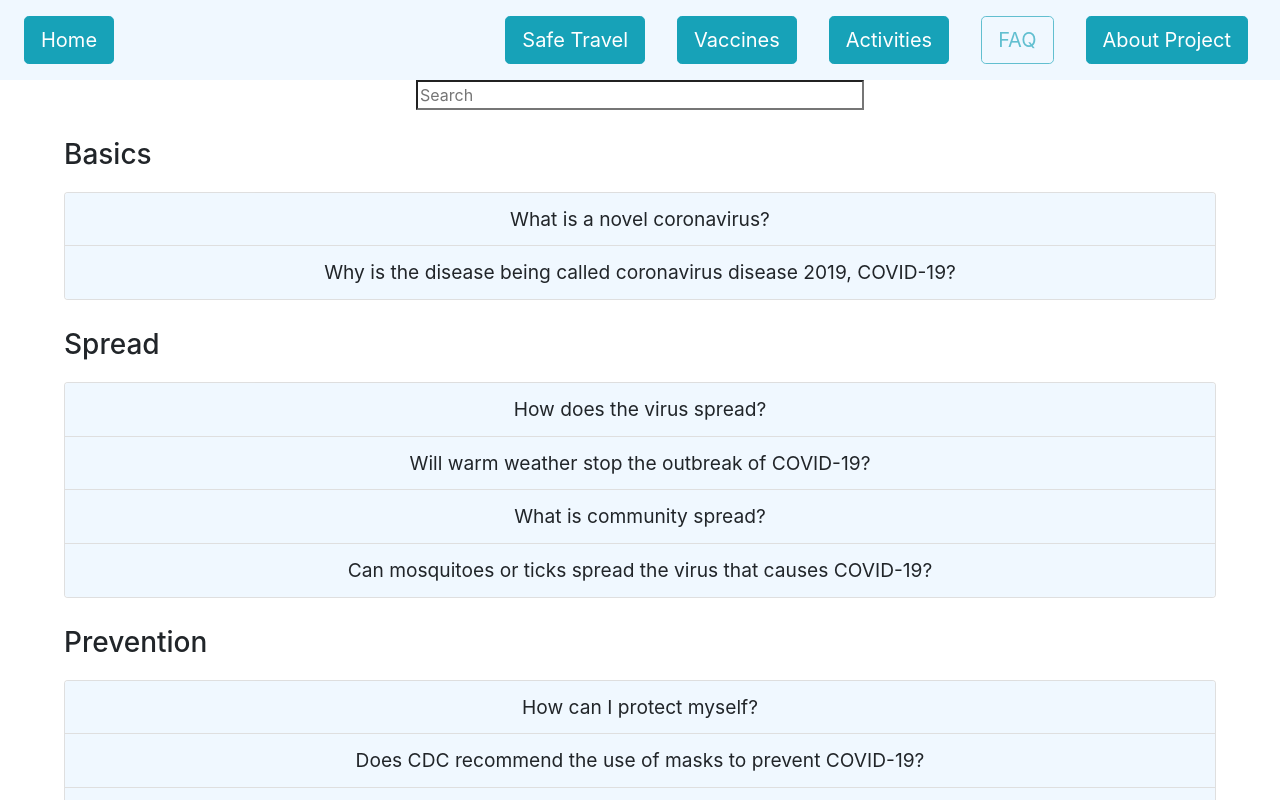
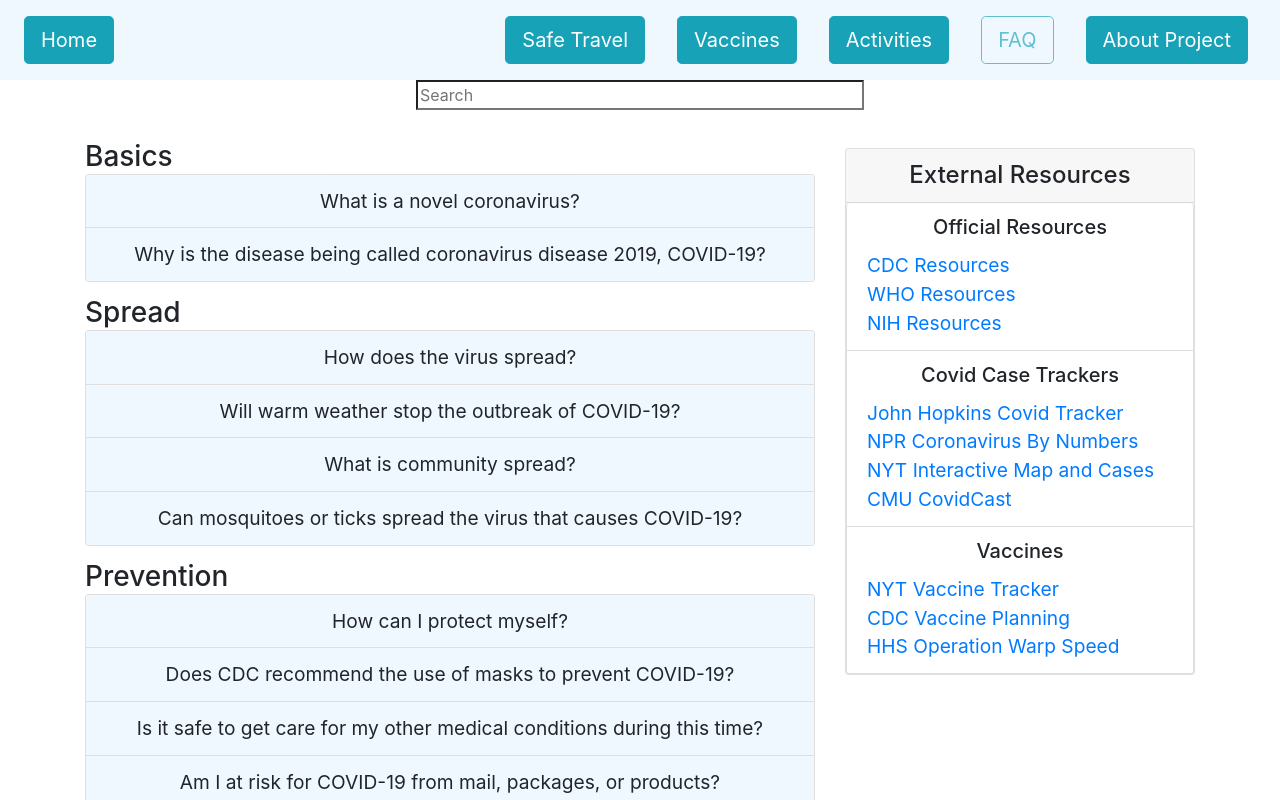
Before and after one commit to CarlaFloricel/cs522-covid-app, a React (Create React App) app: page /faq in a window 1280 px wide. Shown: the top 800 px of the page. Built offline with nearby package versions, Linux system fonts and the light colour scheme.

Commit message:
external resources card in faq

```diff
--- a/src/components/faq/faq.component.jsx
+++ b/src/components/faq/faq.component.jsx
@@ -1,7 +1,30 @@
 import React from 'react';
 import './faq.styles.css';
 import {Question} from './question.component';
+import Container from 'react-bootstrap/Container';
+import Row from 'react-bootstrap/Row';
+import Col from 'react-bootstrap/Col';
+import Card from 'react-bootstrap/Card';
+import ListGroup from 'react-bootstrap/ListGroup';
 
+const links = [
+    {category: 'Official Resources', linkList: [
+        {title: 'CDC Resources', url: 'https://www.cdc.gov/coronavirus/2019-ncov/your-health/need-to-know.html'},
+        {title: "WHO Resources", url: 'https://www.who.int/emergencies/diseases/novel-coronavirus-2019'},
+        {title: "NIH Resources", url: 'https://www.nih.gov/coronavirus'}
+    ]},
+    {category: 'Covid Case Trackers', linkList: [
+        {title: 'John Hopkins Covid Tracker', url: 'https://coronavirus.jhu.edu/us-map'},
+        {title: 'NPR Coronavirus By Numbers', url: 'https://www.npr.org/sections/health-shots/2020/09/01/816707182/map-tracking-the-spread-of-the-coronavirus-in-the-u-s'},
+        {title: 'NYT Interactive Map and Cases', url: 'https://www.nytimes.com/interactive/2020/us/coronavirus-us-cases.html'},
+        {title: 'CMU CovidCast', url: 'https://covidcast.cmu.edu/?sensor=doctor-visits-smoothed_adj_cli&level=county&date=20200917&signalType=value&encoding=color&mode=overview&region=42003'}
+    ]},
+    {category: 'Vaccines', linkList: [
+        {title: 'NYT Vaccine Tracker', url: 'https://www.nytimes.com/interactive/2020/science/coronavirus-vaccine-tracker.html'},
+        {title: 'CDC Vaccine Planning', url: 'https://www.cdc.gov/coronavirus/2019-ncov/vaccines/8-things.html'},
+        {title: 'HHS Operation Warp Speed', url: 'https://www.hhs.gov/coronavirus/explaining-operation-warp-speed/index.html'}
+    ]}
+]
 
 class Faq extends React.Component {
     constructor(){
@@ -9,6 +32,39 @@ class Faq extends React.Component {
         this.state = {
             searchField:''
         }
+    }
+
+
+    createLinks(links){
+
+        var toLink = (linkItem) => {
+            return (
+                <a className={'externalResource'} href={linkItem.url}>{linkItem.title}</a>
+            )
+        }
+
+        var toLinkGroup = (linkGroup) => {
+            var links = linkGroup.linkList.map(toLink)
+            return (
+                <ListGroup.Item>
+                    <Card.Title>
+                    {linkGroup.category}
+                    </Card.Title>
+                    <Card.Text className={'externalResource'}>
+                        {links}
+                    </Card.Text>
+                </ListGroup.Item>
+            )
+        }
+
+        return (
+            <Card>
+                <Card.Header as="h4">External Resources</Card.Header>
+                <ListGroup>
+                    {links.map(toLinkGroup)}
+                </ListGroup>
+            </Card>
+        )
     }
 
 
@@ -39,15 +95,22 @@ class Faq extends React.Component {
                                 {name: "Symptoms & Emergency Warning Signs", items: symptoms_q},
                                 {name: "Testing", items: testing_q}, {name: "Children", items: children_q},
                                 {name: "People at higher risk for severe illness", items: risk_q}, {name: "Contact tracing", items: contact_q}]
+
+        const resourceLinks = this.createLinks(links);
     return(
-
-            <div>
+        <Container fluid='lg'>
+            <Row md={12}>
+                <Col md={12}>
                 <input
                     className="search-bar"
                     type='search'
                     placeholder='Search'
                     onChange={e => this.setState({searchField: e.target.value})}>
                     </input>
+                </Col>
+            </Row>
+            <Row md={12}>
+                <Col md={8} className={'scrollWindow'}>
                     {questions_type.map((i,iKey) => (
                     i.items.length>0 ?
                         <div className='faq-list' key={iKey}>
@@ -56,7 +119,12 @@ class Faq extends React.Component {
                         </div>
                     : <div key={iKey}></div>
                     ))}
-            </div>
+                </Col>
+                <Col md={4} className={'externalLinks'}>
+                    {resourceLinks}
+                </Col>
+            </Row>
+        </Container>
         )
     }
 }
--- a/src/components/faq/faq.styles.css
+++ b/src/components/faq/faq.styles.css
@@ -1,14 +1,14 @@
 .faq-list {
-    width: 90vw;
+    width: 100%;
     margin: 0 auto;
-    display: grid;
+    /* display: grid;
     grid-template-columns: 1fr;
-    grid-gap:20px;
+    grid-gap:20px; */
 }
 .faq_element {
     width: 90vw;
     margin: auto;
-    margin-top: 1em;
+    margin-top: .5em;
     display: grid;
     grid-template-columns: 1fr;
     grid-gap:20px;
@@ -19,10 +19,30 @@
     width: 35vw;
     margin:0 5%;
 }
+.externalResource{
+    width: 100%!important;
+    display: block;
+    text-align: left;
+    font-size: 1em;
+}
+.externalLinks{
+    margin-top: 2em;
+    font-size: 1.2em;
+}
+
+.scrollWindow{
+    overflow-y: scroll;
+    max-height: calc(100vh - 4em);
+    margin-top: 1em;
+}
+
+::-webkit-scrollbar {
+    width: 0px;  /* Remove scrollbar space */
+    background: transparent;  /* make scrollbar invisible, works in chrome, idk about firefox*/
+}
 
 /*styling for carla's original faq stuff*/
 .question-container {
-
     margin: 0 auto;
     display: grid;
     grid-template-columns: 1fr;
@@ -32,7 +52,6 @@
 }
 .question {
     display:flex;
-
 }
 
 /* the new styling from andrews stuff */
--- a/src/components/map/map.d3.component.js
+++ b/src/components/map/map.d3.component.js
@@ -50,10 +50,10 @@ export default class CovidMap extends React.Component{
         let cities = this.props.data.cities;
         let startCity = this.props.startCity;
         let destinationCity = this.props.destinationCity;
-        if(cities != undefined){
-            let start = cities.filter(x => x.name == startCity)[0]
-            let destination = cities.filter(x => x.name == destinationCity)[0]
-            if(start != undefined && destination != undefined){
+        if(cities !== undefined){
+            let start = cities.filter(x => x.name === startCity)[0]
+            let destination = cities.filter(x => x.name === destinationCity)[0]
+            if(start !== undefined && destination !== undefined){
                 let projection = this.projection;
                 let cityPosition = function(d){
                     return projection([d.lon, d.lat])
@@ -123,7 +123,7 @@ export default class CovidMap extends React.Component{
     }
 
     drawCities(){
-        if(this.props.data.cities != undefined){
+        if(this.props.data.cities !== undefined){
             this.g.selectAll('g').filter('.cityGroup').remove()
 
             var projection = this.projection;
@@ -171,7 +171,7 @@ export default class CovidMap extends React.Component{
             return collection.indexOf(item) > -1
         }
         let filterNames = props.filters.filter(x => x.active).map(x=> x.name);
-        if (city.name == props.destinationCity || city.name == props.startCity){
+        if (city.name === props.destinationCity || city.name === props.startCity){
             return 'primary'
         } else if(isIn(city.name, props.itineraryCitys)){
             return 'itinerary'
```
Lines whose indentation alone changed are shown as unchanged.
